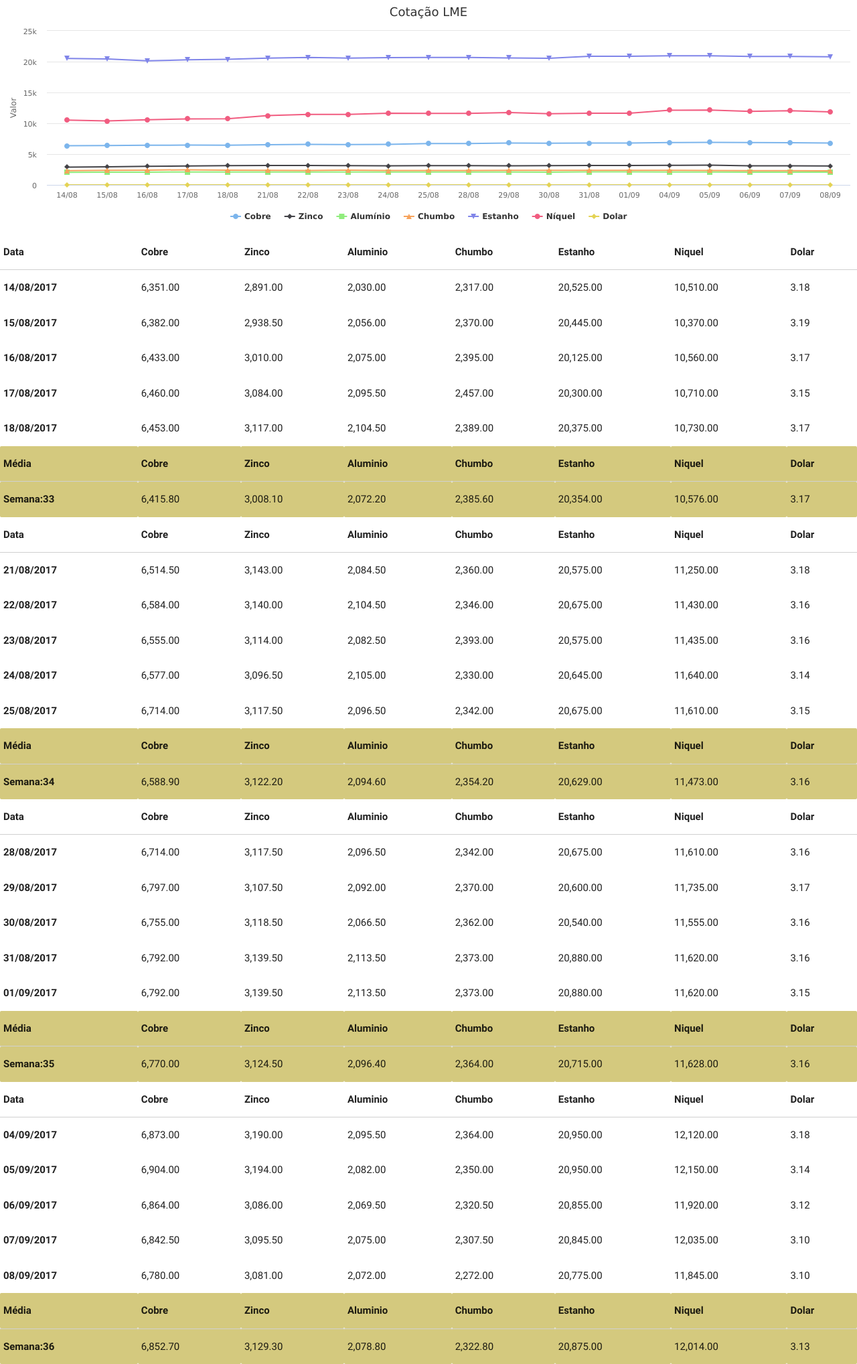
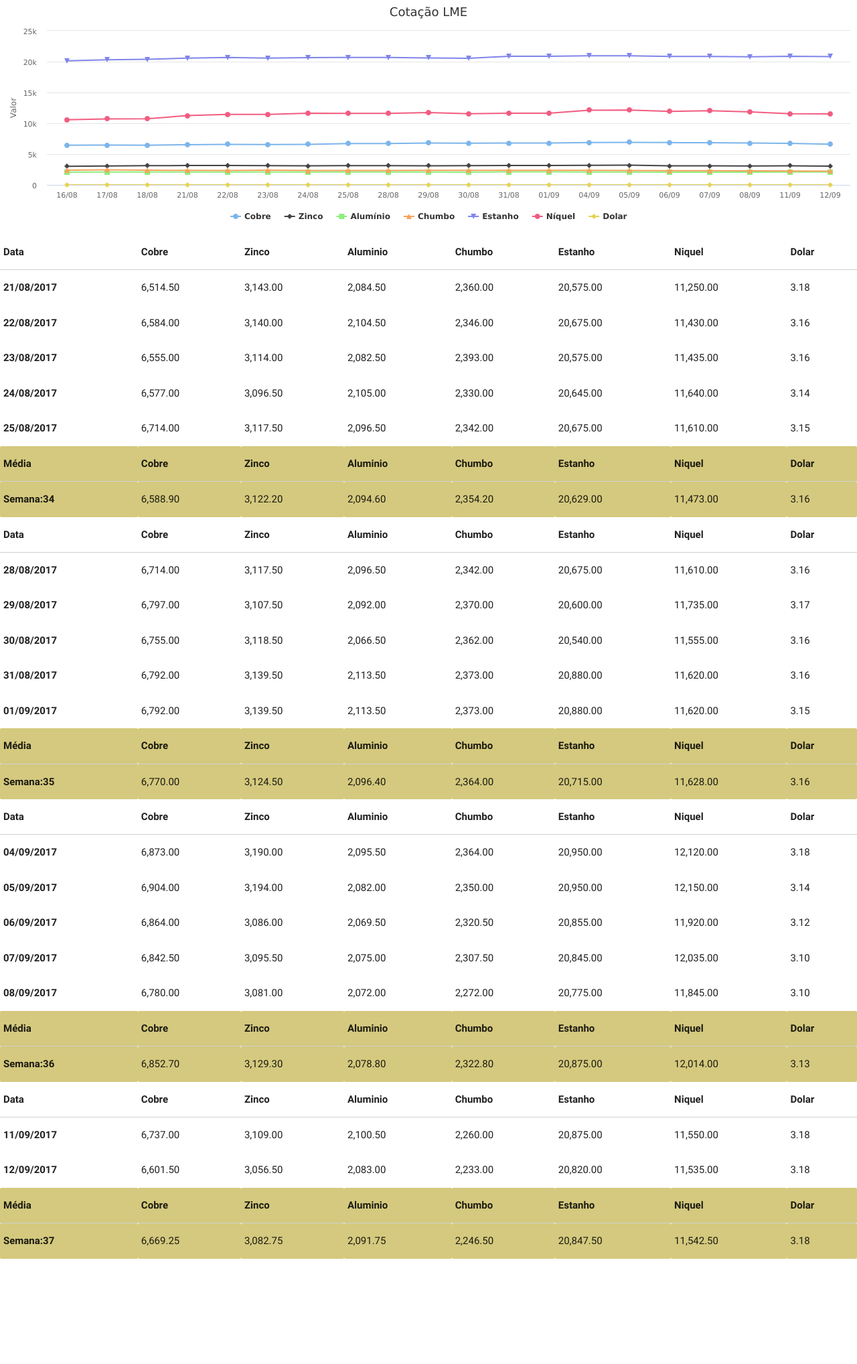
Before and after one commit to tiagocordeiro/flask-lme-chart, a Flask app: page /lme/dashboard in a window 1280 px wide. Shown: the whole page at 67% size. After the commit the page ends 1879 px from the top, so only its background shows below. Run offline with Flask 2, Linux system fonts and the light colour scheme; some libraries are stand-ins or nearby versions.

Commit message:
Cotação Atualizada

```diff
--- a/static/cotacao-atual.csv
+++ b/static/cotacao-atual.csv
@@ -1,6 +1,4 @@
 Date,Cobre,Zinco,Aluminio,Chumbo,Estanho,Niquel,Dolar
-2017-08-14,6351.0,2891.0,2030.0,2317.0,20525.0,10510.0,3.1777000427246
-2017-08-15,6382.0,2938.5,2056.0,2370.0,20445.0,10370.0,3.1872000694275
 2017-08-16,6433.0,3010.0,2075.0,2395.0,20125.0,10560.0,3.1675999164581
 2017-08-17,6460.0,3084.0,2095.5,2457.0,20300.0,10710.0,3.1514000892639
 2017-08-18,6453.0,3117.0,2104.5,2389.0,20375.0,10730.0,3.1733000278473
@@ -18,4 +16,6 @@ Date,Cobre,Zinco,Aluminio,Chumbo,Estanho,Niquel,Dolar
 2017-09-05,6904.0,3194.0,2082.0,2350.0,20950.0,12150.0,3.1394000053406
 2017-09-06,6864.0,3086.0,2069.5,2320.5,20855.0,11920.0,3.1157999038696
 2017-09-07,6842.5,3095.5,2075.0,2307.5,20845.0,12035.0,3.0978999137878
-2017-09-08,6780.0,3081.0,2072.0,2272.0,20775.0,11845.0,
+2017-09-08,6780.0,3081.0,2072.0,2272.0,20775.0,11845.0,3.0975999832153
+2017-09-11,6737.0,3109.0,2100.5,2260.0,20875.0,11550.0,3.1777000427246
+2017-09-12,6601.5,3056.5,2083.0,2233.0,20820.0,11535.0,
--- a/templates/mesclado.html
+++ b/templates/mesclado.html
@@ -1,223 +1,3 @@
-<table border="1" class="dataframe semanal table-striped table-responsive" style="text-align: right;" width="100%">
- <thead>
-  <tr style="text-align: right;">
-   <th>
-    Data
-   </th>
-   <th>
-    Cobre
-   </th>
-   <th>
-    Zinco
-   </th>
-   <th>
-    Aluminio
-   </th>
-   <th>
-    Chumbo
-   </th>
-   <th>
-    Estanho
-   </th>
-   <th>
-    Niquel
-   </th>
-   <th>
-    Dolar
-   </th>
-  </tr>
-  <tr>
-  </tr>
- </thead>
- <tbody>
-  <tr>
-   <th>
-    14/08/2017
-   </th>
-   <td>
-    6,351.00
-   </td>
-   <td>
-    2,891.00
-   </td>
-   <td>
-    2,030.00
-   </td>
-   <td>
-    2,317.00
-   </td>
-   <td>
-    20,525.00
-   </td>
-   <td>
-    10,510.00
-   </td>
-   <td>
-    3.18
-   </td>
-  </tr>
-  <tr>
-   <th>
-    15/08/2017
-   </th>
-   <td>
-    6,382.00
-   </td>
-   <td>
-    2,938.50
-   </td>
-   <td>
-    2,056.00
-   </td>
-   <td>
-    2,370.00
-   </td>
-   <td>
-    20,445.00
-   </td>
-   <td>
-    10,370.00
-   </td>
-   <td>
-    3.19
-   </td>
-  </tr>
-  <tr>
-   <th>
-    16/08/2017
-   </th>
-   <td>
-    6,433.00
-   </td>
-   <td>
-    3,010.00
-   </td>
-   <td>
-    2,075.00
-   </td>
-   <td>
-    2,395.00
-   </td>
-   <td>
-    20,125.00
-   </td>
-   <td>
-    10,560.00
-   </td>
-   <td>
-    3.17
-   </td>
-  </tr>
-  <tr>
-   <th>
-    17/08/2017
-   </th>
-   <td>
-    6,460.00
-   </td>
-   <td>
-    3,084.00
-   </td>
-   <td>
-    2,095.50
-   </td>
-   <td>
-    2,457.00
-   </td>
-   <td>
-    20,300.00
-   </td>
-   <td>
-    10,710.00
-   </td>
-   <td>
-    3.15
-   </td>
-  </tr>
-  <tr>
-   <th>
-    18/08/2017
-   </th>
-   <td>
-    6,453.00
-   </td>
-   <td>
-    3,117.00
-   </td>
-   <td>
-    2,104.50
-   </td>
-   <td>
-    2,389.00
-   </td>
-   <td>
-    20,375.00
-   </td>
-   <td>
-    10,730.00
-   </td>
-   <td>
-    3.17
-   </td>
-  </tr>
- </tbody>
- <thead>
-  <tr style="text-align: right; background-color: #d4c97e !important;">
-   <th>
-    Média
-   </th>
-   <th>
-    Cobre
-   </th>
-   <th>
-    Zinco
-   </th>
-   <th>
-    Aluminio
-   </th>
-   <th>
-    Chumbo
-   </th>
-   <th>
-    Estanho
-   </th>
-   <th>
-    Niquel
-   </th>
-   <th>
-    Dolar
-   </th>
-  </tr>
- </thead>
- <tbody>
-  <tr class="media" style="background-color: #d4c97e !important;">
-   <th>
-    Semana:33
-   </th>
-   <td>
-    6,415.80
-   </td>
-   <td>
-    3,008.10
-   </td>
-   <td>
-    2,072.20
-   </td>
-   <td>
-    2,385.60
-   </td>
-   <td>
-    20,354.00
-   </td>
-   <td>
-    10,576.00
-   </td>
-   <td>
-    3.17
-   </td>
-  </tr>
- </tbody>
-</table>
 <table border="1" class="dataframe semanal table-striped table-responsive" style="text-align: right;" width="100%">
  <thead>
   <tr style="text-align: right;">
@@ -878,3 +658,145 @@
   </tr>
  </tbody>
 </table>
+<table border="1" class="dataframe semanal table-striped table-responsive" style="text-align: right;" width="100%">
+ <thead>
+  <tr style="text-align: right;">
+   <th>
+    Data
+   </th>
+   <th>
+    Cobre
+   </th>
+   <th>
+    Zinco
+   </th>
+   <th>
+    Aluminio
+   </th>
+   <th>
+    Chumbo
+   </th>
+   <th>
+    Estanho
+   </th>
+   <th>
+    Niquel
+   </th>
+   <th>
+    Dolar
+   </th>
+  </tr>
+  <tr>
+  </tr>
+ </thead>
+ <tbody>
+  <tr>
+   <th>
+    11/09/2017
+   </th>
+   <td>
+    6,737.00
+   </td>
+   <td>
+    3,109.00
+   </td>
+   <td>
+    2,100.50
+   </td>
+   <td>
+    2,260.00
+   </td>
+   <td>
+    20,875.00
+   </td>
+   <td>
+    11,550.00
+   </td>
+   <td>
+    3.18
+   </td>
+  </tr>
+  <tr>
+   <th>
+    12/09/2017
+   </th>
+   <td>
+    6,601.50
+   </td>
+   <td>
+    3,056.50
+   </td>
+   <td>
+    2,083.00
+   </td>
+   <td>
+    2,233.00
+   </td>
+   <td>
+    20,820.00
+   </td>
+   <td>
+    11,535.00
+   </td>
+   <td>
+    3.18
+   </td>
+  </tr>
+ </tbody>
+ <thead>
+  <tr style="text-align: right; background-color: #d4c97e !important;">
+   <th>
+    Média
+   </th>
+   <th>
+    Cobre
+   </th>
+   <th>
+    Zinco
+   </th>
+   <th>
+    Aluminio
+   </th>
+   <th>
+    Chumbo
+   </th>
+   <th>
+    Estanho
+   </th>
+   <th>
+    Niquel
+   </th>
+   <th>
+    Dolar
+   </th>
+  </tr>
+ </thead>
+ <tbody>
+  <tr class="media" style="background-color: #d4c97e !important;">
+   <th>
+    Semana:37
+   </th>
+   <td>
+    6,669.25
+   </td>
+   <td>
+    3,082.75
+   </td>
+   <td>
+    2,091.75
+   </td>
+   <td>
+    2,246.50
+   </td>
+   <td>
+    20,847.50
+   </td>
+   <td>
+    11,542.50
+   </td>
+   <td>
+    3.18
+   </td>
+  </tr>
+ </tbody>
+</table>
```
Also changed, not shown: static/todo-periodo.csv.
